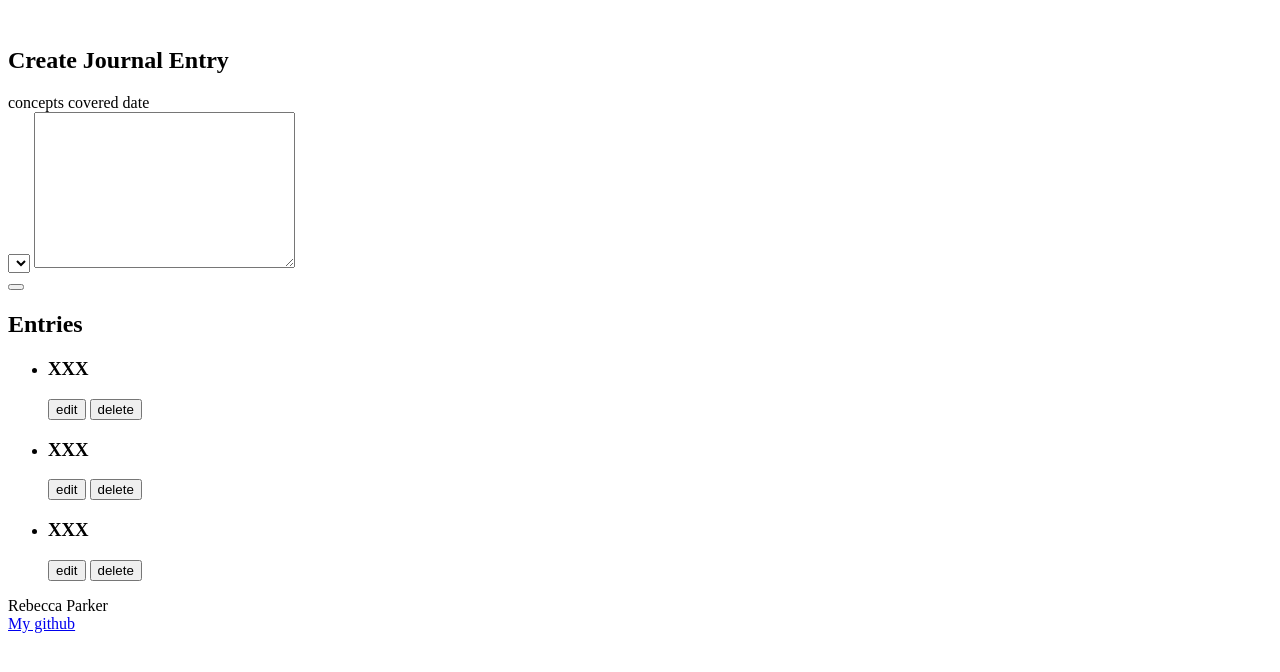
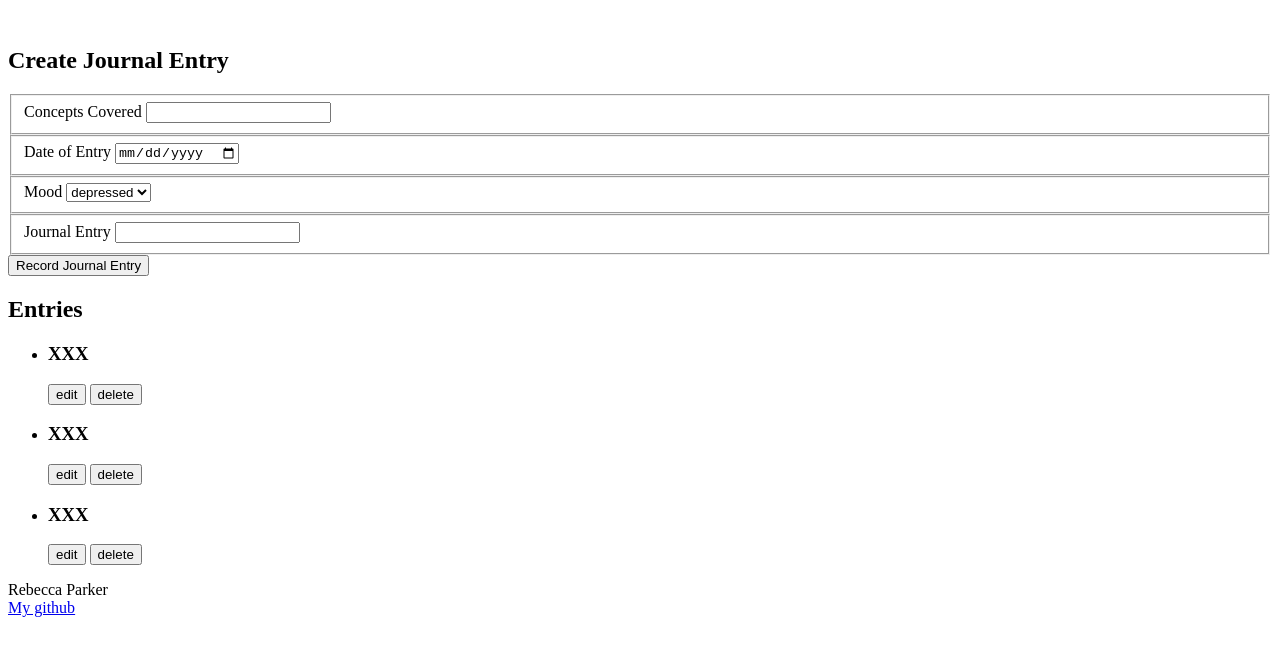
Before and after one commit to Raparker88/Nss-Daily-Journal, a plain HTML site: page index.html in a window 1280 px wide. Drawn offline with Linux system fonts and the light colour scheme; files that its build step writes are made by us from their sources.

Commit message:
added entry forms in html

```diff
--- a/index.html
+++ b/index.html
@@ -15,18 +15,40 @@
         <h2>Create Journal Entry</h2>
         <div>
             <div>
-                <text>concepts covered</text>
-                <date>date</date>
+                <form action="">
+                    <fieldset>
+                        <label for="journalConcepts">Concepts Covered</label>
+                        <input type="textarea" name="journalConcepts" id="journalConcepts">
+                    </fieldset>
+                </form>
+                <form action="">
+                    <fieldset>
+                        <label for="journalDate">Date of Entry</label>
+                        <input type="date" name="journalDate" id="journalDate">
+                    </fieldset>
+                </form>
             </div>
             <div>
-                <select name="" id="">
-                    <option value=""></option>
-                    <option value=""></option>
-                    <option value=""></option>
-                </select>
-                <textarea name="" id="" cols="30" rows="10"></textarea>
+                <form action="">
+                    <fieldset>
+                        <label for="journalMood">Mood</label>
+                        <select type="select" name="journalMood" id="journalMood">
+                            <option value="depressed">depressed</option>
+                            <option value="happy">happy</option>
+                            <option value="silly">silly</option>
+                            <option value="content">content</option>
+                            <option value="stressed">stressed</option>
+                        </select>
+                    </fieldset>
+                </form>
+                <form action="">
+                    <fieldset>
+                        <label for="journalEntry">Journal Entry</label>
+                        <input type="textarea" name="journalEntry" id="journalEntry">
+                    </fieldset>
+                </form>
             </div>
-            <button></button>
+            <button>Record Journal Entry</button>
         </div>
     </article>
     <article>
```
